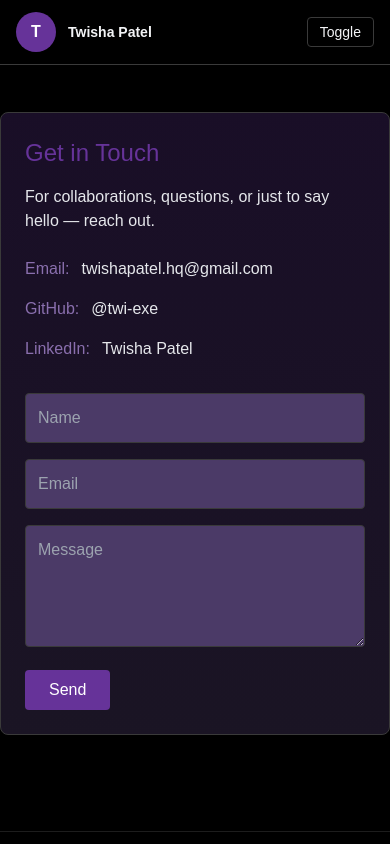
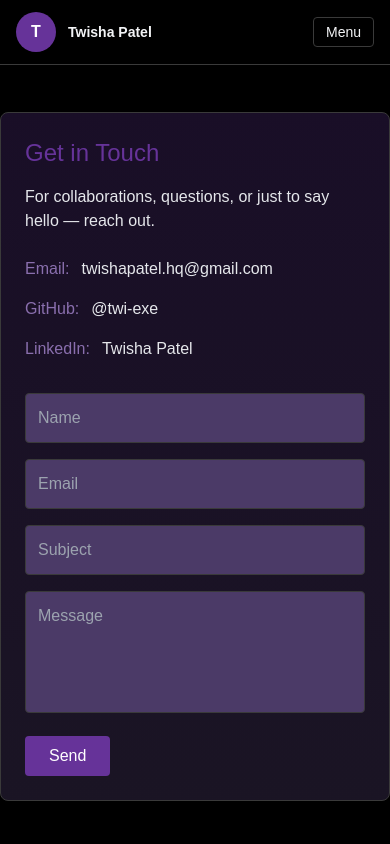
Before and after one commit to twi-exe/twi-exe.github.io, a React (Vite) app: page /contact in a window 390 px wide. Shown: the top 844 px of the page. Built offline with nearby package versions, Linux system fonts and the light colour scheme; the HTML template or start-up script is replaced by a standard one.

Commit message:
fix: added emailjs serv and toggle to mobile

```diff
--- a/package.json
+++ b/package.json
@@ -10,6 +10,7 @@
     "deploy": "gh-pages -d dist"
   },
   "dependencies": {
+    "@emailjs/browser": "^4.4.1",
     "@tailwindcss/typography": "^0.5.19",
     "framer-motion": "^10.12.16",
     "react": "^18.2.0",
--- a/src/components/Navbar.jsx
+++ b/src/components/Navbar.jsx
@@ -1,24 +1,31 @@
-import React from 'react'
+import React, { useState } from 'react'
 import { NavLink } from 'react-router-dom'
 
 export default function Navbar(){
+  const [isMenuOpen, setIsMenuOpen] = useState(false)
+
   return (
     <header className="fixed top-0 left-0 right-0 z-40 bg-abyss/60 backdrop-blur-md border-b border-ash">
       <div className="container mx-auto px-4 py-3 flex items-center justify-between">
-        <NavLink to="/" className="flex items-center gap-3">
+        <NavLink to="/" className="flex items-center gap-3" onClick={() => setIsMenuOpen(false)}>
           <div className="w-10 h-10 rounded-full bg-rebecca flex items-center justify-center text-white font-bold">T</div>
           <div className="text-sm font-semibold">Twisha Patel</div>
         </NavLink>
-        <nav className="hidden md:flex gap-6 text-sm text-gray-200">
-          <NavLink to="/" className={({isActive}) => isActive ? "text-dim-lilac" : "hover:text-dim-lilac"}>Home</NavLink>
-          <NavLink to="/about" className={({isActive}) => isActive ? "text-dim-lilac" : "hover:text-dim-lilac"}>About</NavLink>
-          <NavLink to="/projects" className={({isActive}) => isActive ? "text-dim-lilac" : "hover:text-dim-lilac"}>Projects</NavLink>
-          <NavLink to="/research" className={({isActive}) => isActive ? "text-dim-lilac" : "hover:text-dim-lilac"}>Research</NavLink>
-          <NavLink to="/blog" className={({isActive}) => isActive ? "text-dim-lilac" : "hover:text-dim-lilac"}>Blog</NavLink>
-          <NavLink to="/contact" className={({isActive}) => isActive ? "text-dim-lilac" : "hover:text-dim-lilac"}>Contact</NavLink>
+        <nav className={`md:flex gap-6 text-sm text-gray-200 ${isMenuOpen ? 'flex' : 'hidden'} flex-col md:flex-row absolute md:relative top-full left-0 right-0 md:top-auto bg-abyss/95 md:bg-transparent backdrop-blur-md md:backdrop-blur-none border-b md:border-b-0 border-ash md:border-none p-4 md:p-0`}>
+          <NavLink to="/" className={({isActive}) => isActive ? "text-dim-lilac" : "hover:text-dim-lilac"} onClick={() => setIsMenuOpen(false)}>Home</NavLink>
+          <NavLink to="/about" className={({isActive}) => isActive ? "text-dim-lilac" : "hover:text-dim-lilac"} onClick={() => setIsMenuOpen(false)}>About</NavLink>
+          <NavLink to="/projects" className={({isActive}) => isActive ? "text-dim-lilac" : "hover:text-dim-lilac"} onClick={() => setIsMenuOpen(false)}>Projects</NavLink>
+          <NavLink to="/research" className={({isActive}) => isActive ? "text-dim-lilac" : "hover:text-dim-lilac"} onClick={() => setIsMenuOpen(false)}>Research</NavLink>
+          <NavLink to="/blog" className={({isActive}) => isActive ? "text-dim-lilac" : "hover:text-dim-lilac"} onClick={() => setIsMenuOpen(false)}>Blog</NavLink>
+          <NavLink to="/contact" className={({isActive}) => isActive ? "text-dim-lilac" : "hover:text-dim-lilac"} onClick={() => setIsMenuOpen(false)}>Contact</NavLink>
         </nav>
         <div className="flex items-center gap-3">
-          <button className="text-sm px-3 py-1 border border-ash rounded hover:bg-rebecca/10">Toggle</button>
+          <button
+            className="md:hidden text-sm px-3 py-1 border border-ash rounded hover:bg-rebecca/10"
+            onClick={() => setIsMenuOpen(!isMenuOpen)}
+          >
+            {isMenuOpen ? 'Close' : 'Menu'}
+          </button>
         </div>
       </div>
     </header>
--- a/src/pages/Contact.jsx
+++ b/src/pages/Contact.jsx
@@ -1,7 +1,51 @@
-import React from 'react'
+import React, { useState } from 'react'
 import { motion } from 'framer-motion'
+import emailjs from '@emailjs/browser'
 
 export default function Contact(){
+  const [isSubmitting, setIsSubmitting] = useState(false)
+  const [submitStatus, setSubmitStatus] = useState(null)
+
+  const handleSubmit = async (e) => {
+    e.preventDefault()
+    setIsSubmitting(true)
+    setSubmitStatus(null)
+
+    console.log('Environment variables:', {
+      serviceId: import.meta.env.VITE_EMAILJS_SERVICE_ID,
+      templateId: import.meta.env.VITE_EMAILJS_TEMPLATE_ID,
+      autoreplyId: import.meta.env.VITE_EMAILJS_AUTOREPLY_TEMPLATE_ID,
+      publicKey: import.meta.env.VITE_EMAILJS_PUBLIC_KEY
+    })
+
+    try {
+      // Send contact email to you
+      await emailjs.sendForm(
+        import.meta.env.VITE_EMAILJS_SERVICE_ID,
+        import.meta.env.VITE_EMAILJS_TEMPLATE_ID, // Template for you
+        e.target,
+        import.meta.env.VITE_EMAILJS_PUBLIC_KEY
+      )
+
+      // Send auto-reply to sender
+      // await emailjs.sendForm(
+      //   import.meta.env.VITE_EMAILJS_SERVICE_ID,
+      //   import.meta.env.VITE_EMAILJS_AUTOREPLY_TEMPLATE_ID, // Template for sender
+      //   e.target,
+      //   import.meta.env.VITE_EMAILJS_PUBLIC_KEY
+      // )
+
+      setSubmitStatus('success')
+      e.target.reset()
+    } catch (error) {
+      console.error('EmailJS error:', error)
+      console.error('Error details:', error.text || error.message)
+      setSubmitStatus('error')
+    } finally {
+      setIsSubmitting(false)
+    }
+  }
+
   return (
     <section id="contact" className="py-12">
       <div className="max-w-2xl mx-auto card glass">
@@ -23,13 +67,49 @@ export default function Contact(){
             <a href="https://linkedin.com/in/dte-gecbh-com-twisha-patel" className="text-gray-200 hover:text-rebecca">Twisha Patel</a>
           </div>
         </div>
-        {/* Placeholder for EmailJS form */}
         <div className="mt-8">
-          <form className="space-y-4">
-            <input type="text" placeholder="Name" className="w-full p-3 bg-violet-smoke border border-ash rounded" />
-            <input type="email" placeholder="Email" className="w-full p-3 bg-violet-smoke border border-ash rounded" />
-            <textarea placeholder="Message" rows="4" className="w-full p-3 bg-violet-smoke border border-ash rounded"></textarea>
-            <button type="submit" className="px-6 py-2 bg-rebecca text-white rounded hover:bg-dim-lilac">Send</button>
+          <form onSubmit={handleSubmit} className="space-y-4">
+            <input
+              type="text"
+              name="from_name"
+              placeholder="Name"
+              required
+              className="w-full p-3 bg-violet-smoke border border-ash rounded focus:border-rebecca focus:outline-none"
+            />
+            <input
+              type="email"
+              name="from_email"
+              placeholder="Email"
+              required
+              className="w-full p-3 bg-violet-smoke border border-ash rounded focus:border-rebecca focus:outline-none"
+            />
+            <input
+              type="text"
+              name="subject"
+              placeholder="Subject"
+              required
+              className="w-full p-3 bg-violet-smoke border border-ash rounded focus:border-rebecca focus:outline-none"
+            />
+            <textarea
+              name="message"
+              placeholder="Message"
+              rows="4"
+              required
+              className="w-full p-3 bg-violet-smoke border border-ash rounded focus:border-rebecca focus:outline-none resize-none"
+            ></textarea>
+            <button
+              type="submit"
+              disabled={isSubmitting}
+              className="px-6 py-2 bg-rebecca text-white rounded hover:bg-dim-lilac disabled:opacity-50 disabled:cursor-not-allowed transition-colors"
+            >
+              {isSubmitting ? 'Sending...' : 'Send'}
+            </button>
+            {submitStatus === 'success' && (
+              <p className="text-green-400 text-sm">Message sent successfully!</p>
+            )}
+            {submitStatus === 'error' && (
+              <p className="text-red-400 text-sm">Failed to send message. Please try again.</p>
+            )}
           </form>
         </div>
       </div>
```
Also changed, not shown: 2 other files (tests, documents, lock files or other folders).
